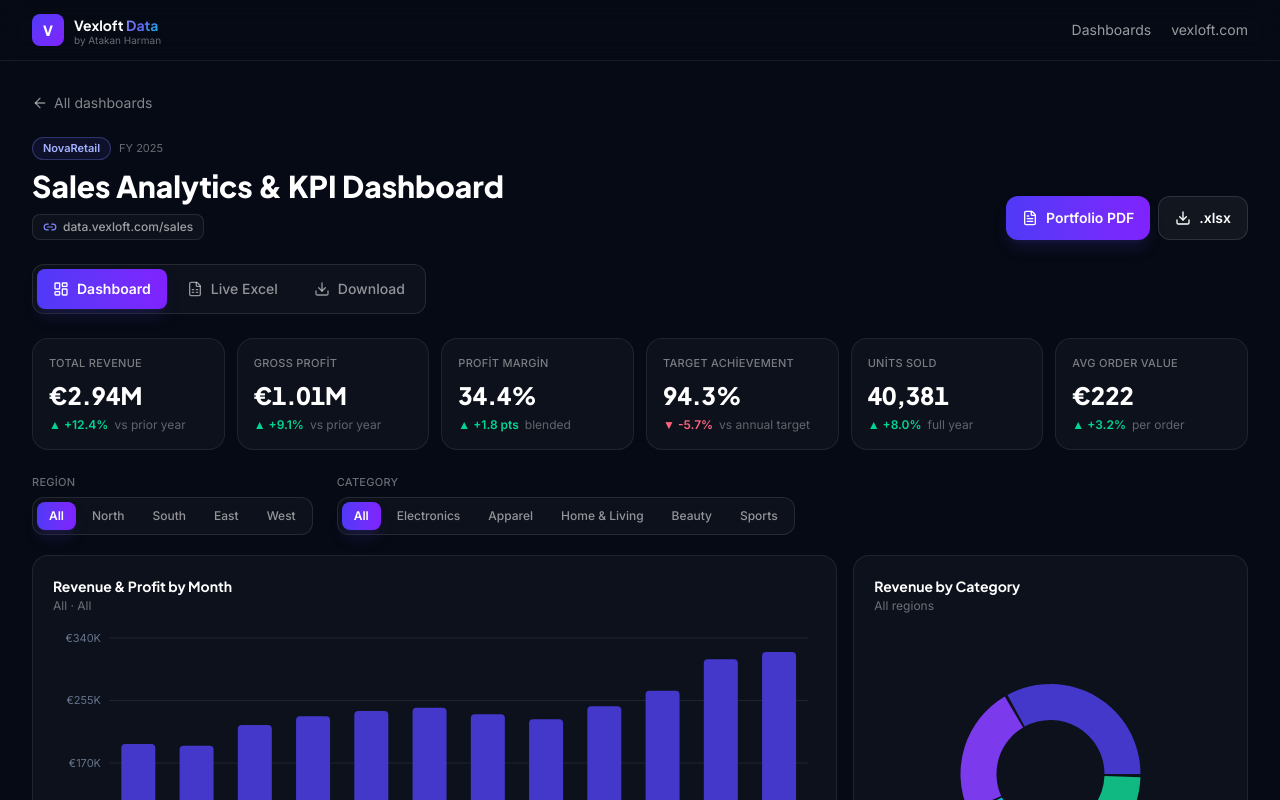
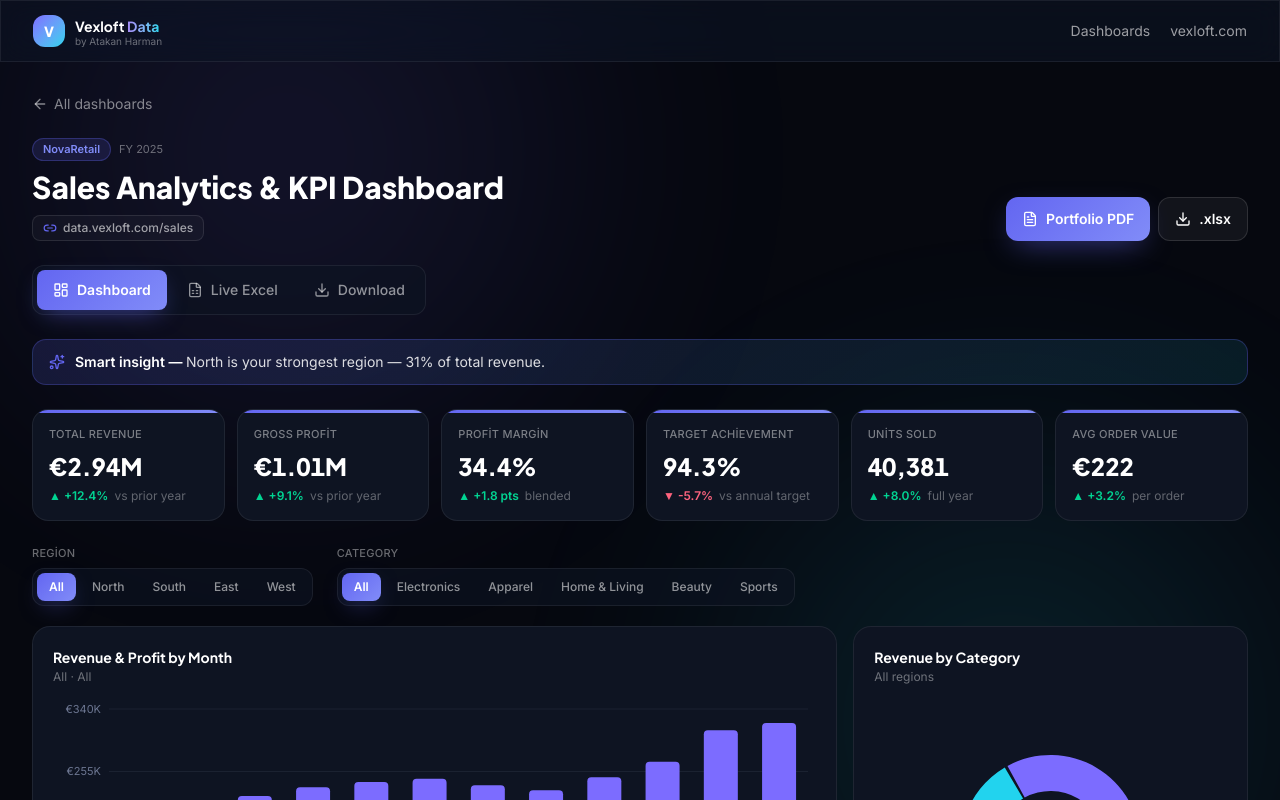
Before and after one commit to berkeakgnnn/vexloft, a Next.js app: page /data/sales in a window 1280 px wide. Shown: the top 800 px of the page. Built offline with nearby package versions, Linux system fonts and the light colour scheme.

Commit message:
feat: 2026 design refresh for data section (bento, glass 2.0, accents, smart insight)

```diff
--- /dev/null
+++ b/app/data/data-theme.css
@@ -0,0 +1,163 @@
+/*
+ * Vexloft Data — design system (2026 refresh).
+ * Scoped to the /data section via .vx-root so the marketing site is untouched.
+ * Dark-first, elevation via surface colour, glassmorphism 2.0, per-category accents.
+ */
+
+.vx-root {
+  --vx-bg: #06080f;
+  --vx-bg-2: #0a0e18;
+  --vx-surface: #0e1422;      /* base card — lighter than bg = raised */
+  --vx-surface-2: #141c2e;    /* hover / elevated = closer */
+  --vx-border: rgba(255, 255, 255, 0.07);
+  --vx-border-strong: rgba(255, 255, 255, 0.14);
+  --vx-text: #eef1f8;
+  --vx-muted: #98a2b8;
+  --vx-faint: #5c6680;
+  --vx-primary: #7c6cff;
+  --vx-primary-2: #a78bfa;
+  --vx-cyan: #22d3ee;
+
+  /* per-dashboard signature colour; overridden inline per slug */
+  --vx-accent: #7c6cff;
+  --vx-accent-2: #a78bfa;
+  --vx-accent-soft: rgba(124, 108, 255, 0.15);
+
+  background: var(--vx-bg);
+  color: var(--vx-text);
+}
+
+/* ---------- aurora background (subtle) ---------- */
+.vx-aurora {
+  position: fixed;
+  inset: 0;
+  z-index: 0;
+  overflow: hidden;
+  pointer-events: none;
+}
+.vx-aurora::before,
+.vx-aurora::after {
+  content: "";
+  position: absolute;
+  width: 60vw;
+  height: 60vw;
+  border-radius: 50%;
+  filter: blur(120px);
+  opacity: 0.16;
+}
+.vx-aurora::before {
+  top: -20vw;
+  left: -10vw;
+  background: radial-gradient(circle, var(--vx-accent), transparent 70%);
+  animation: vx-drift-a 26s ease-in-out infinite;
+}
+.vx-aurora::after {
+  bottom: -25vw;
+  right: -10vw;
+  background: radial-gradient(circle, var(--vx-cyan), transparent 70%);
+  animation: vx-drift-b 32s ease-in-out infinite;
+}
+@keyframes vx-drift-a {
+  0%, 100% { transform: translate(0, 0) scale(1); }
+  50% { transform: translate(6vw, 5vw) scale(1.12); }
+}
+@keyframes vx-drift-b {
+  0%, 100% { transform: translate(0, 0) scale(1); }
+  50% { transform: translate(-5vw, -4vw) scale(1.08); }
+}
+
+/* ---------- surfaces ---------- */
+.vx-card {
+  background: var(--vx-surface);
+  border: 1px solid var(--vx-border);
+  border-radius: 18px;
+  transition: background .25s ease, border-color .25s ease, transform .25s ease, box-shadow .25s ease;
+}
+.vx-card-hover:hover {
+  background: var(--vx-surface-2);
+  border-color: color-mix(in srgb, var(--vx-accent) 45%, transparent);
+  transform: translateY(-2px);
+  box-shadow: 0 12px 40px -12px color-mix(in srgb, var(--vx-accent) 40%, transparent);
+}
+
+/* glassmorphism 2.0 — for sticky header, tab bar, floating filter bar */
+.vx-glass {
+  background: color-mix(in srgb, var(--vx-surface) 62%, transparent);
+  backdrop-filter: blur(14px) saturate(140%);
+  -webkit-backdrop-filter: blur(14px) saturate(140%);
+  border: 1px solid var(--vx-border);
+}
+
+/* ---------- KPI ---------- */
+.vx-kpi {
+  position: relative;
+  background: var(--vx-surface);
+  border: 1px solid var(--vx-border);
+  border-radius: 16px;
+  overflow: hidden;
+  transition: transform .22s ease, border-color .22s ease, box-shadow .22s ease;
+}
+.vx-kpi::before {
+  content: "";
+  position: absolute;
+  inset: 0 0 auto 0;
+  height: 3px;
+  background: linear-gradient(90deg, var(--vx-accent), var(--vx-accent-2));
+}
+.vx-kpi:hover {
+  transform: translateY(-3px);
+  border-color: color-mix(in srgb, var(--vx-accent) 50%, transparent);
+  box-shadow: 0 14px 40px -16px color-mix(in srgb, var(--vx-accent) 55%, transparent);
+}
+
+/* ---------- accents ---------- */
+.vx-accent-text { color: var(--vx-accent); }
+.vx-accent-bg { background: var(--vx-accent); }
+.vx-btn-accent {
+  background: linear-gradient(135deg, var(--vx-accent), var(--vx-accent-2));
+  box-shadow: 0 10px 30px -10px color-mix(in srgb, var(--vx-accent) 60%, transparent);
+  transition: transform .18s ease, box-shadow .25s ease;
+}
+.vx-btn-accent:active { transform: scale(.97); }
+
+.vx-chip {
+  background: var(--vx-accent-soft);
+  color: var(--vx-accent-2);
+  border: 1px solid color-mix(in srgb, var(--vx-accent) 30%, transparent);
+}
+
+/* smart-insight chip */
+.vx-insight {
+  background: linear-gradient(135deg,
+    color-mix(in srgb, var(--vx-accent) 16%, transparent),
+    color-mix(in srgb, var(--vx-cyan) 10%, transparent));
+  border: 1px solid color-mix(in srgb, var(--vx-accent) 28%, transparent);
+  border-radius: 14px;
+}
+
+/* segmented / tab active pill */
+.vx-pill-active {
+  background: linear-gradient(135deg, var(--vx-accent), var(--vx-accent-2));
+  color: #fff;
+  box-shadow: 0 8px 24px -8px color-mix(in srgb, var(--vx-accent) 60%, transparent);
+}
+
+/* ---------- micro-interactions: mount rise + stagger ---------- */
+@keyframes vx-rise {
+  from { opacity: 0; transform: translateY(10px); }
+  to { opacity: 1; transform: translateY(0); }
+}
+.vx-rise { animation: vx-rise .5s cubic-bezier(.22,.61,.36,1) both; }
+.vx-stagger > * { animation: vx-rise .5s cubic-bezier(.22,.61,.36,1) both; }
+.vx-stagger > *:nth-child(1) { animation-delay: .02s; }
+.vx-stagger > *:nth-child(2) { animation-delay: .06s; }
+.vx-stagger > *:nth-child(3) { animation-delay: .10s; }
+.vx-stagger > *:nth-child(4) { animation-delay: .14s; }
+.vx-stagger > *:nth-child(5) { animation-delay: .18s; }
+.vx-stagger > *:nth-child(6) { animation-delay: .22s; }
+
+@media (prefers-reduced-motion: reduce) {
+  .vx-aurora::before, .vx-aurora::after { animation: none; }
+  .vx-rise, .vx-stagger > * { animation: none; }
+  .vx-card, .vx-kpi { transition: none; }
+}
--- a/app/data/layout.tsx
+++ b/app/data/layout.tsx
@@ -1,10 +1,11 @@
 import type { Metadata } from "next";
 import Link from "next/link";
+import "./data-theme.css";
 
 export const metadata: Metadata = {
-  title: "Vexloft Data — Dashboard Portfolio by Atakan Harman",
+  title: "Vexloft Data — Interactive Dashboard Portfolio by Atakan Harman",
   description:
-    "Interactive Excel & BI dashboard samples by Atakan Harman (Vexloft) — sales analytics, inventory management, procurement and executive KPI reporting.",
+    "Interactive Excel & BI dashboard samples by Atakan Harman (Vexloft) — sales, finance, marketing, HR, inventory, procurement and e-commerce analytics.",
 };
 
 export default function DataLayout({
@@ -13,16 +14,21 @@ export default function DataLayout({
   children: React.ReactNode;
 }): React.ReactElement {
   return (
-    <div className="flex min-h-screen flex-col bg-[#060a14] text-white">
-      <header className="sticky top-0 z-30 border-b border-white/8 bg-[#060a14]/80 backdrop-blur-md">
+    <div className="vx-root relative flex min-h-screen flex-col">
+      <div className="vx-aurora" aria-hidden />
+
+      <header className="vx-glass sticky top-0 z-30">
         <div className="mx-auto flex max-w-7xl items-center justify-between px-4 py-3.5 sm:px-6 lg:px-8">
           <Link href="/data" className="flex items-center gap-2.5">
-            <span className="flex h-8 w-8 items-center justify-center rounded-lg bg-gradient-to-br from-indigo-600 to-violet-600 font-display text-sm font-extrabold text-white">
+            <span className="flex h-8 w-8 items-center justify-center rounded-xl bg-gradient-to-br from-[#7c6cff] to-[#22d3ee] font-display text-sm font-extrabold text-white">
               V
             </span>
             <span className="flex flex-col leading-none">
-              <span className="font-display text-sm font-bold">
-                Vexloft <span className="gradient-text">Data</span>
+              <span className="font-display text-sm font-bold text-white">
+                Vexloft{" "}
+                <span className="bg-gradient-to-r from-[#a78bfa] to-[#22d3ee] bg-clip-text text-transparent">
+                  Data
+                </span>
               </span>
               <span className="text-[10px] text-white/40">by Atakan Harman</span>
             </span>
@@ -41,11 +47,11 @@ export default function DataLayout({
         </div>
       </header>
 
-      <main className="mx-auto w-full max-w-7xl flex-1 px-4 py-8 sm:px-6 lg:px-8">
+      <main className="relative z-10 mx-auto w-full max-w-7xl flex-1 px-4 py-8 sm:px-6 lg:px-8">
         {children}
       </main>
 
-      <footer className="border-t border-white/8">
+      <footer className="relative z-10 border-t border-white/8">
         <div className="mx-auto flex max-w-7xl flex-col items-center justify-between gap-2 px-4 py-6 text-xs text-white/35 sm:flex-row sm:px-6 lg:px-8">
           <p>Vexloft Data — dashboard &amp; analytics samples by Atakan Harman.</p>
           <p>All dashboards use fictional sample data.</p>
--- a/components/data/chart-card.tsx
+++ b/components/data/chart-card.tsx
@@ -12,9 +12,7 @@ export function ChartCard({
   children,
 }: ChartCardProps): React.ReactElement {
   return (
-    <div
-      className={`flex flex-col rounded-2xl border border-white/8 bg-white/[0.03] p-5 ${className}`}
-    >
+    <div className={`vx-card vx-card-hover flex flex-col p-5 ${className}`}>
       <div className="mb-4">
         <h3 className="font-display text-sm font-bold text-white">{title}</h3>
         {subtitle && <p className="mt-0.5 text-xs text-white/40">{subtitle}</p>}
--- a/components/data/chart-theme.tsx
+++ b/components/data/chart-theme.tsx
@@ -2,20 +2,20 @@
 
 import type { ReactElement } from "react";
 
-// Brand palette — mirrors scripts/demo-data/generate.py so web + Excel match exactly.
+// Refreshed 2026 palette — vivid but harmonious across all dashboards.
 export const CHART_COLORS = [
-  "#4338ca", // indigo
-  "#7c3aed", // violet
-  "#06b6d4", // cyan
-  "#f59e0b", // amber
-  "#10b981", // green
-  "#3b82f6", // blue
-  "#ef4444", // red
-  "#8b5cf6", // purple
+  "#7c6cff", // iris
+  "#22d3ee", // cyan
+  "#a78bfa", // violet
+  "#34d399", // emerald
+  "#fbbf24", // amber
+  "#f472b6", // pink
+  "#60a5fa", // blue
+  "#fb7185", // rose
 ];
 
-export const AXIS_COLOR = "#64748b";
-export const GRID_COLOR = "rgba(148,163,184,0.12)";
+export const AXIS_COLOR = "#6b7590";
+export const GRID_COLOR = "rgba(148,163,184,0.10)";
 
 export const STATUS_COLORS: Record<string, string> = {
   "In Stock": "#10b981",
@@ -61,7 +61,7 @@ export function ChartTooltip({
 }: ChartTooltipProps): ReactElement | null {
   if (!active || !payload || payload.length === 0) return null;
   return (
-    <div className="rounded-xl border border-white/10 bg-[#0a0f1e]/95 px-3.5 py-2.5 shadow-2xl backdrop-blur-sm">
+    <div className="rounded-xl border border-white/10 bg-[#0e1422]/95 px-3.5 py-2.5 shadow-2xl backdrop-blur-sm">
       {label !== undefined && (
         <p className="mb-1 text-[11px] font-semibold uppercase tracking-wide text-white/50">
           {label}
--- a/components/data/controls.tsx
+++ b/components/data/controls.tsx
@@ -25,7 +25,7 @@ export function Segmented({
           {label}
         </span>
       )}
-      <div className="inline-flex flex-wrap gap-1 rounded-xl border border-white/10 bg-white/[0.03] p-1">
+      <div className="vx-glass inline-flex flex-wrap gap-1 rounded-xl p-1">
         {options.map((opt) => {
           const active = opt.value === value;
           return (
@@ -35,7 +35,7 @@ export function Segmented({
               onClick={() => onChange(opt.value)}
               className={
                 active
-                  ? "rounded-lg bg-gradient-to-r from-indigo-600 to-violet-600 px-3 py-1.5 text-xs font-semibold text-white shadow-lg shadow-indigo-900/30"
+                  ? "vx-pill-active rounded-lg px-3 py-1.5 text-xs font-semibold"
                   : "rounded-lg px-3 py-1.5 text-xs font-medium text-white/55 transition-colors hover:text-white"
               }
             >
@@ -69,10 +69,10 @@ export function SelectFilter({
       <select
         value={value}
         onChange={(e) => onChange(e.target.value)}
-        className="min-h-[44px] cursor-pointer rounded-xl border border-white/10 bg-[#0d1424] px-3 py-2 text-sm font-medium text-white/85 outline-none transition-colors hover:border-white/25 focus:border-indigo-400"
+        className="vx-glass min-h-[44px] cursor-pointer rounded-xl px-3 py-2 text-sm font-medium text-white/85 outline-none transition-colors hover:border-white/25 focus:border-[var(--vx-accent)]"
       >
         {options.map((opt) => (
-          <option key={opt.value} value={opt.value} className="bg-[#0d1424]">
+          <option key={opt.value} value={opt.value} className="bg-[#0e1422]">
             {opt.label}
           </option>
         ))}
--- a/components/data/dashboard-experience.tsx
+++ b/components/data/dashboard-experience.tsx
@@ -8,8 +8,11 @@ import {
   Check,
   Link2,
   FileText,
+  Sparkles,
 } from "lucide-react";
 import type { DashboardData } from "@/lib/demo-data/types";
+import { accentVars } from "@/lib/demo-data/accents";
+import { computeInsight } from "@/lib/demo-data/insights";
 import { KpiCard } from "./kpi-card";
 import { ExcelPanel } from "./excel-panel";
 import { SalesCharts } from "./charts/sales-charts";
@@ -59,13 +62,14 @@ export function DashboardExperience({
   downloadPath,
 }: Props): React.ReactElement {
   const [tab, setTab] = useState<Tab>("dashboard");
+  const insight = computeInsight(data);
 
   return (
-    <div className="space-y-6">
+    <div className="vx-rise space-y-6" style={accentVars(data.slug)}>
       <header className="flex flex-wrap items-end justify-between gap-4">
         <div>
           <div className="mb-2 flex items-center gap-2">
-            <span className="rounded-full border border-indigo-400/30 bg-indigo-500/10 px-2.5 py-0.5 text-[11px] font-semibold text-indigo-300">
+            <span className="vx-chip rounded-full px-2.5 py-0.5 text-[11px] font-semibold">
               {data.company}
             </span>
             <span className="text-[11px] text-white/40">{data.period}</span>
@@ -75,9 +79,9 @@ export function DashboardExperience({
           </h1>
           <a
             href={`https://data.vexloft.com/${data.slug}`}
-            className="mt-2.5 inline-flex items-center gap-1.5 rounded-lg border border-white/10 bg-white/[0.03] px-2.5 py-1 text-xs font-medium text-white/60 transition-colors hover:border-indigo-400/40 hover:text-white"
+            className="mt-2.5 inline-flex items-center gap-1.5 rounded-lg border border-white/10 bg-white/[0.03] px-2.5 py-1 text-xs font-medium text-white/60 transition-colors hover:border-white/25 hover:text-white"
           >
-            <Link2 className="h-3.5 w-3.5 text-indigo-400" />
+            <Link2 className="vx-accent-text h-3.5 w-3.5" />
             data.vexloft.com/{data.slug}
           </a>
         </div>
@@ -86,7 +90,7 @@ export function DashboardExperience({
             href={`/demo/pdf/${data.slug}-portfolio.pdf`}
             target="_blank"
             rel="noopener noreferrer"
-            className="inline-flex min-h-[44px] items-center gap-2 rounded-xl bg-gradient-to-r from-indigo-600 to-violet-600 px-4 py-2 text-sm font-semibold text-white shadow-lg shadow-indigo-900/30 transition-transform active:scale-95"
+            className="vx-btn-accent inline-flex min-h-[44px] items-center gap-2 rounded-xl px-4 py-2 text-sm font-semibold text-white"
           >
             <FileText className="h-4 w-4" />
             Portfolio PDF
@@ -102,7 +106,7 @@ export function DashboardExperience({
         </div>
       </header>
 
-      <div className="inline-flex gap-1 rounded-xl border border-white/10 bg-white/[0.03] p-1">
+      <div className="vx-glass inline-flex gap-1 rounded-xl p-1">
         {TABS.map((t) => {
           const active = tab === t.id;
           const Icon = t.icon;
@@ -113,7 +117,7 @@ export function DashboardExperience({
               onClick={() => setTab(t.id)}
               className={
                 active
-                  ? "inline-flex min-h-[40px] items-center gap-2 rounded-lg bg-gradient-to-r from-indigo-600 to-violet-600 px-4 py-2 text-sm font-semibold text-white shadow-lg shadow-indigo-900/30"
+                  ? "vx-pill-active inline-flex min-h-[40px] items-center gap-2 rounded-lg px-4 py-2 text-sm font-semibold"
                   : "inline-flex min-h-[40px] items-center gap-2 rounded-lg px-4 py-2 text-sm font-medium text-white/55 transition-colors hover:text-white"
               }
             >
@@ -126,7 +130,16 @@ export function DashboardExperience({
 
       {tab === "dashboard" && (
         <div className="space-y-6">
-          <div className="grid grid-cols-2 gap-3 sm:grid-cols-3 lg:grid-cols-6">
+          {insight && (
+            <div className="vx-insight flex items-center gap-2.5 px-4 py-3">
+              <Sparkles className="vx-accent-text h-4 w-4 shrink-0" />
+              <p className="text-sm text-white/85">
+                <span className="font-semibold text-white">Smart insight — </span>
+                {insight}
+              </p>
+            </div>
+          )}
+          <div className="vx-stagger grid grid-cols-2 gap-3 sm:grid-cols-3 lg:grid-cols-6">
             {data.kpis.map((kpi) => (
               <KpiCard key={kpi.label} kpi={kpi} />
             ))}
@@ -145,8 +158,8 @@ export function DashboardExperience({
 
       {tab === "download" && (
         <div className="grid gap-4 md:grid-cols-2">
-          <div className="rounded-2xl border border-white/8 bg-white/[0.03] p-6">
-            <FileSpreadsheet className="mb-3 h-8 w-8 text-emerald-400" />
+          <div className="vx-card p-6">
+            <FileSpreadsheet className="vx-accent-text mb-3 h-8 w-8" />
             <h3 className="font-display text-lg font-bold text-white">
               {data.slug}-dashboard.xlsx
             </h3>
@@ -156,7 +169,7 @@ export function DashboardExperience({
             <ul className="mt-4 space-y-2">
               {INSIDE.map((line) => (
                 <li key={line} className="flex items-start gap-2 text-sm text-white/70">
-                  <Check className="mt-0.5 h-4 w-4 shrink-0 text-emerald-400" />
+                  <Check className="vx-accent-text mt-0.5 h-4 w-4 shrink-0" />
                   {line}
                 </li>
               ))}
@@ -164,7 +177,7 @@ export function DashboardExperience({
             <a
               href={downloadPath}
               download
-              className="mt-6 inline-flex min-h-[44px] items-center gap-2 rounded-xl bg-gradient-to-r from-indigo-600 to-violet-600 px-5 py-2.5 text-sm font-semibold text-white shadow-lg shadow-indigo-900/30 transition-transform active:scale-95"
+              className="vx-btn-accent mt-6 inline-flex min-h-[44px] items-center gap-2 rounded-xl px-5 py-2.5 text-sm font-semibold text-white"
             >
               <Download className="h-4 w-4" />
               Download .xlsx
--- a/components/data/kpi-card.tsx
+++ b/components/data/kpi-card.tsx
@@ -2,11 +2,7 @@ import type { Kpi } from "@/lib/demo-data/types";
 
 export function KpiCard({ kpi }: { kpi: Kpi }): React.ReactElement {
   return (
-    <div className="group relative overflow-hidden rounded-2xl border border-white/8 bg-white/[0.03] p-4 transition-colors hover:border-white/20">
-      <span
-        className="absolute inset-x-0 top-0 h-1"
-        style={{ backgroundColor: kpi.accent }}
-      />
+    <div className="vx-kpi p-4">
       <p className="text-[11px] font-medium uppercase tracking-wide text-white/45">
         {kpi.label}
       </p>
--- /dev/null
+++ b/lib/demo-data/accents.ts
@@ -0,0 +1,34 @@
+import type { CSSProperties } from "react";
+
+// Per-dashboard signature accent — the 2026 "category tint" pattern.
+interface Accent {
+  accent: string;
+  accent2: string;
+}
+
+export const ACCENTS: Record<string, Accent> = {
+  sales: { accent: "#6366f1", accent2: "#818cf8" },
+  inventory: { accent: "#f59e0b", accent2: "#fbbf24" },
+  procurement: { accent: "#8b5cf6", accent2: "#a78bfa" },
+  executive: { accent: "#3b82f6", accent2: "#60a5fa" },
+  financial: { accent: "#10b981", accent2: "#34d399" },
+  marketing: { accent: "#ec4899", accent2: "#f472b6" },
+  hr: { accent: "#14b8a6", accent2: "#2dd4bf" },
+  ecommerce: { accent: "#fb7185", accent2: "#fda4af" },
+};
+
+const DEFAULT: Accent = { accent: "#7c6cff", accent2: "#a78bfa" };
+
+export function getAccent(slug: string): Accent {
+  return ACCENTS[slug] ?? DEFAULT;
+}
+
+export function accentVars(slug: string): CSSProperties {
+  const a = getAccent(slug);
+  const vars: Record<string, string> = {
+    "--vx-accent": a.accent,
+    "--vx-accent-2": a.accent2,
+    "--vx-accent-soft": `${a.accent}26`,
+  };
+  return vars as CSSProperties;
+}
--- /dev/null
+++ b/lib/demo-data/insights.ts
@@ -0,0 +1,37 @@
+import type { DashboardData } from "./types";
+
+// A single, honest headline insight computed from the data — the 2026 "AI insight" touch,
+// but real: every number here is derived from the dashboard's own dataset.
+export function computeInsight(data: DashboardData): string {
+  switch (data.id) {
+    case "sales": {
+      const totals = new Map<string, number>();
+      for (const r of data.rows)
+        totals.set(r.region, (totals.get(r.region) ?? 0) + r.revenue);
+      const total = [...totals.values()].reduce((s, v) => s + v, 0);
+      const [region, val] = [...totals.entries()].sort((a, b) => b[1] - a[1])[0];
+      const share = Math.round((val / total) * 100);
+      return `${region} is your strongest region — ${share}% of total revenue.`;
+    }
+    case "inventory": {
+      const below = data.rows.filter(
+        (r) => r.status === "Reorder" || r.status === "Out of Stock",
+      ).length;
+      const top = [...data.series.valueByCategory].sort((a, b) => b.value - a.value)[0];
+      return `${below} SKUs need reordering — ${top.name} holds the most inventory value.`;
+    }
+    case "procurement": {
+      const overdue = data.rows.filter((r) => r.status === "Overdue").length;
+      const best = data.scorecard[0];
+      return `${overdue} POs are overdue — ${best.supplier} is your top-rated supplier (${best.rating}).`;
+    }
+    case "executive": {
+      const top = [...data.series.departmentPerformance].sort(
+        (a, b) => b.growth - a.growth,
+      )[0];
+      return `${top.name} is your fastest-growing unit at +${top.growth.toFixed(1)}% YoY.`;
+    }
+    default:
+      return "";
+  }
+}
```
Also changed, not shown: app/data/page.tsx (+24 -15 lines).
